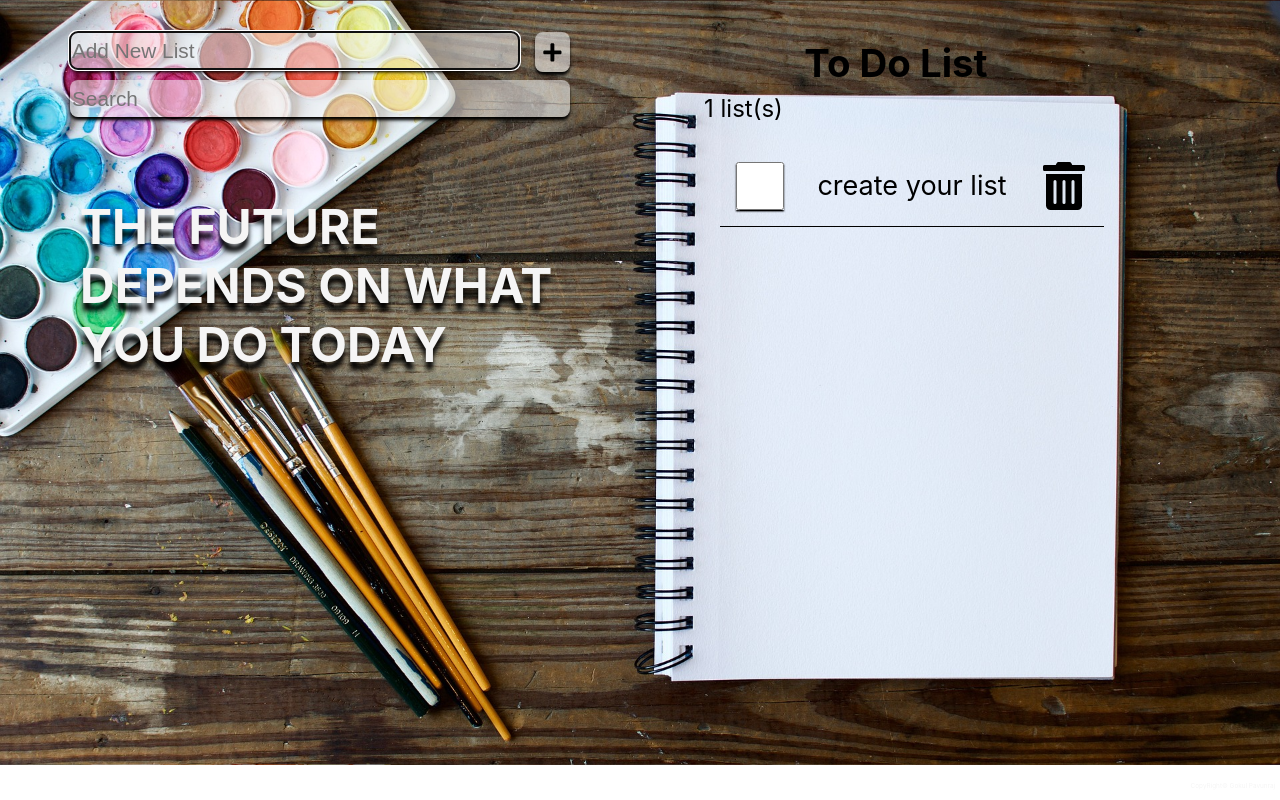
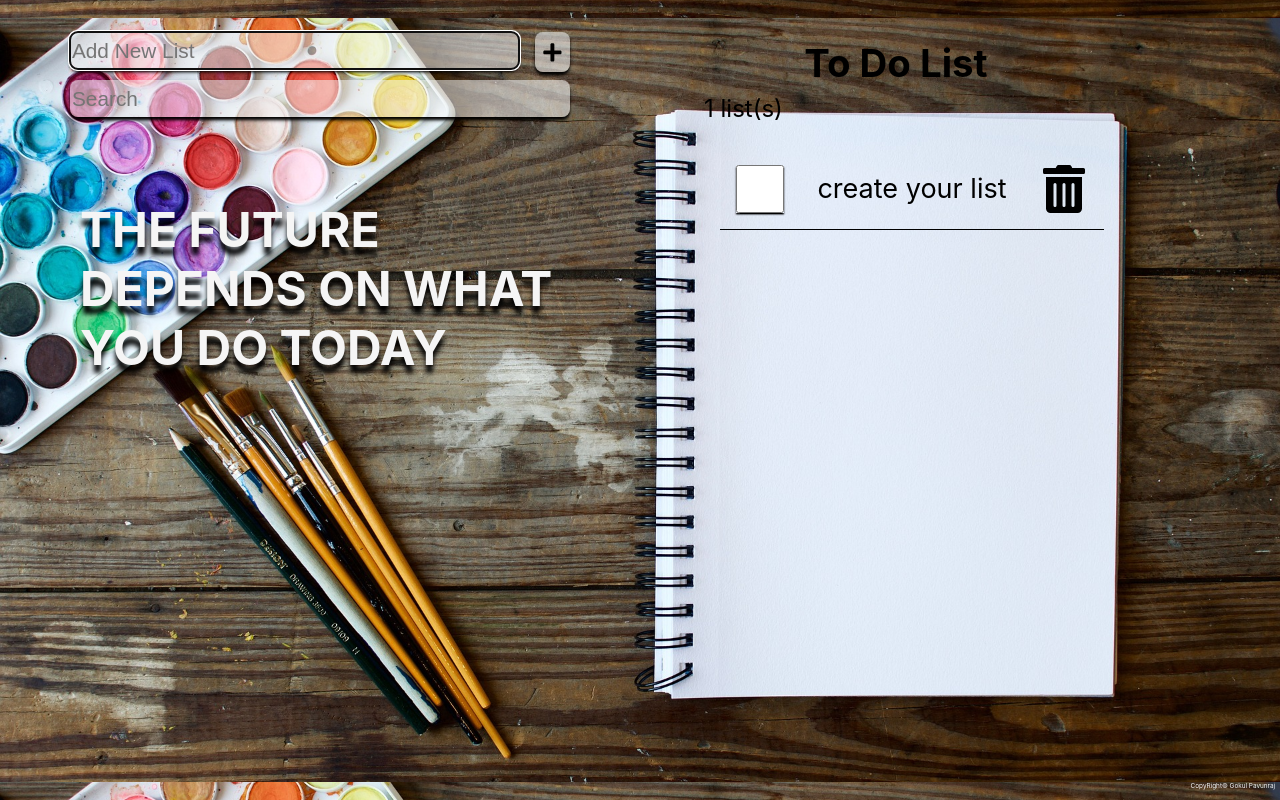
Before and after one commit to GokulPSVG/dailychecklist, a React (Create React App) app in the folder dailychecklist/: page / in a window 1280 px wide. Built offline with nearby package versions, Linux system fonts and the light colour scheme.

Commit message:
33th commit

```diff
--- a/dailychecklist/src/index.css
+++ b/dailychecklist/src/index.css
@@ -215,7 +215,7 @@ ul::-webkit-scrollbar{
   }
 }
 
-@media screen and (max-device-width: 480px) and (orientation: portrait) {
+@media screen and (max-device-width: 760px) and (orientation: portrait) {
   .App{
     background-image: url(./images/background.jpg);
     background-size: 250%;
@@ -233,7 +233,7 @@ ul::-webkit-scrollbar{
     left: 3.5rem;
   }
 }
-@media screen and (min-width: 760px) {
+@media screen and (min-width: 761px) {
   .App{
     background-image: url(./images/background.jpg);
     background-size: 100%;
@@ -241,6 +241,7 @@ ul::-webkit-scrollbar{
     position: fixed;
     top: 0rem;
     width: 100%;
+    height: 100%;
   }
   ul{
     margin-right: 2.5rem;
```
